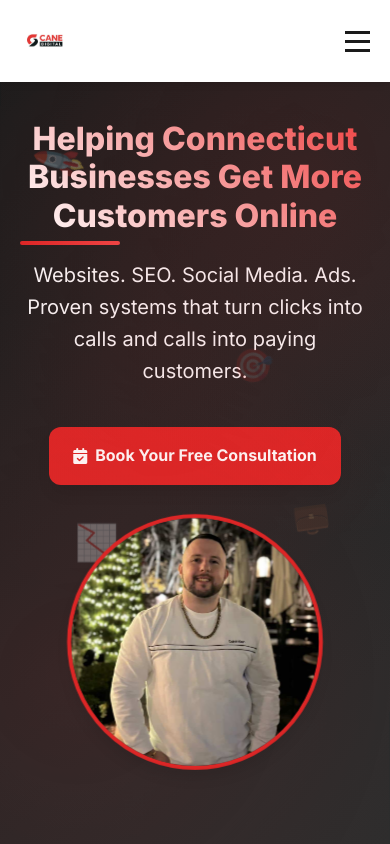
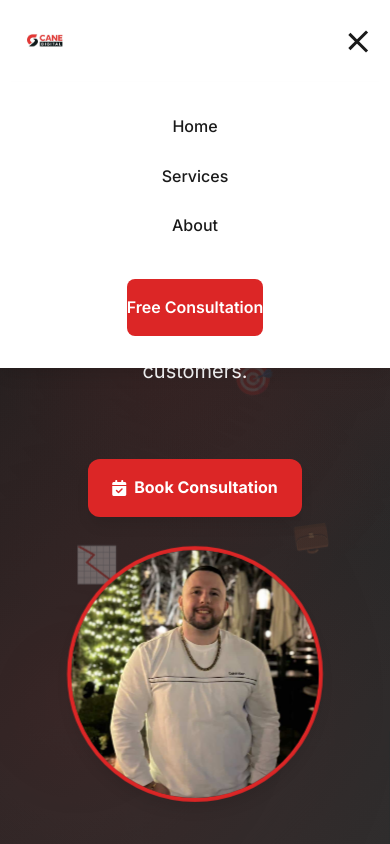
Before and after one commit to Talha9112/Cane-Digital, a plain HTML site: page index.html in a window 390 px wide. Both pictures are taken after a click on the element 357 px from the left and 41 px from the top of the page. Shown: the top 844 px of the page. Drawn offline with Linux system fonts and the light colour scheme.

Commit message:
button and menu icon fixed

```diff
--- a/index.html
+++ b/index.html
@@ -41,11 +41,12 @@
             <div class="hero-content">
                 <h1 class="hero-headline">Helping Connecticut Businesses Get More Customers Online</h1>
                 <p class="hero-subheadline">Websites. SEO. Social Media. Ads. Proven systems that turn clicks into calls and calls into paying customers.</p>
-                <a href="https://calendly.com/frankcane/30min?fbclid=PAZXh0bgNhZW0CMTEAAaaCeoKul5Gdcke5yZxtVoGgzpEeYtlu6mjsSb6p1ZTd9ZMWPxPeBY4FPI0_aem_AYYiIfrLz0SXDEkpMzUzQ97_XEWUvYjqSWSKco5-UKNWG_o1hcDdAsl04g9yzAihW-jqhnmxd9CiknjSUPh_mtHD&month=2024-04" target="_blank" class="hero-cta">
+                <a href="https://calendly.com/frankcane/30min?fbclid=PAZXh0bgNhZW0CMTEAAaaCeoKul5Gdcke5yZxtVoGgzpEeYtlu6mjsSb6p1ZTd9ZMWPxPeBY4FPI0_aem_AYYiIfrLz0SXDEkpMzUzQ97_XEWUvYjqSWSKco5-UKNWG_o1hcDdAsl04g9yzAihW-jqhnmxd9CiknjSUPh_mtHD&month=2024-04" target="_blank" class="cta-button-large hero-cta">
                     <i class="fas fa-calendar-check"></i>
-                    Book Your Free Consultation
+                    Book Consultation
                 </a>
             </div>
+
             <div class="hero-visual">
                 <div class="hero-image">
                     <img src="frank pic (1).jpg" alt="Franci 'Frank' Cane" class="hero-img">
--- a/script.js
+++ b/script.js
@@ -273,6 +273,8 @@ function validateForm(form) {
 }
 
 // Add parallax effect to hero section
+// Remove this entire block:
+/*
 window.addEventListener('scroll', () => {
     const scrolled = window.pageYOffset;
     const hero = document.querySelector('.hero');
@@ -281,6 +283,7 @@ window.addEventListener('scroll', () => {
         hero.style.transform = `translateY(${rate}px)`;
     }
 });
+*/
 
 // Add counter animation for statistics (if needed)
 function animateCounter(element, target, duration = 2000) {
--- a/styles.css
+++ b/styles.css
@@ -153,6 +153,7 @@ body {
         radial-gradient(circle at 80% 20%, rgba(220, 38, 38, 0.1) 0%, transparent 50%),
         radial-gradient(circle at 40% 40%, rgba(220, 38, 38, 0.05) 0%, transparent 50%);
     animation: float 20s ease-in-out infinite;
+    pointer-events: none;
 }
 
 @keyframes float {
@@ -262,6 +263,11 @@ body {
     to { width: 100px; }
 }
 
+.hero-content {
+    position: relative;
+    z-index: 2;
+}
+
 .hero-subheadline {
     font-size: 1.25rem;
     margin-bottom: 2.5rem;
@@ -282,6 +288,9 @@ body {
     font-size: 1.1rem;
     transition: all 0.3s ease;
     box-shadow: var(--shadow-lg);
+    position: relative;
+    z-index: 10;
+    cursor: pointer;
 }
 
 .hero-cta:hover {
@@ -974,3 +983,65 @@ body {
         padding: 0 15px;
     }
 }
+
+/* Mobile Menu Active State */
+.nav-menu.active {
+    display: flex;
+    flex-direction: column;
+    position: absolute;
+    top: 100%;
+    left: 0;
+    right: 0;
+    background-color: var(--pure-white);
+    box-shadow: var(--shadow-lg);
+    padding: 2rem;
+    gap: 1.5rem;
+    z-index: 999;
+}
+
+/* Hamburger Animation */
+.hamburger.active span:nth-child(1) {
+    transform: rotate(-45deg) translate(-5px, 6px);
+}
+
+.hamburger.active span:nth-child(2) {
+    opacity: 0;
+}
+
+.hamburger.active span:nth-child(3) {
+    transform: rotate(45deg) translate(-5px, -6px);
+}
+
+/* Additional Mobile Menu Improvements */
+@media (max-width: 768px) {
+    .nav-menu.active {
+        animation: slideDown 0.3s ease-out;
+    }
+
+    .nav-menu.active a {
+        padding: 1rem 0;
+        border-bottom: 1px solid var(--light-gray);
+        width: 100%;
+        text-align: center;
+    }
+
+    .nav-menu.active a:last-child {
+        border-bottom: none;
+    }
+
+    .nav-menu.active .cta-button {
+        margin-top: 1rem;
+        justify-content: center;
+    }
+}
+
+@keyframes slideDown {
+    from {
+        opacity: 0;
+        transform: translateY(-10px);
+    }
+    to {
+        opacity: 1;
+        transform: translateY(0);
+    }
+}
```
